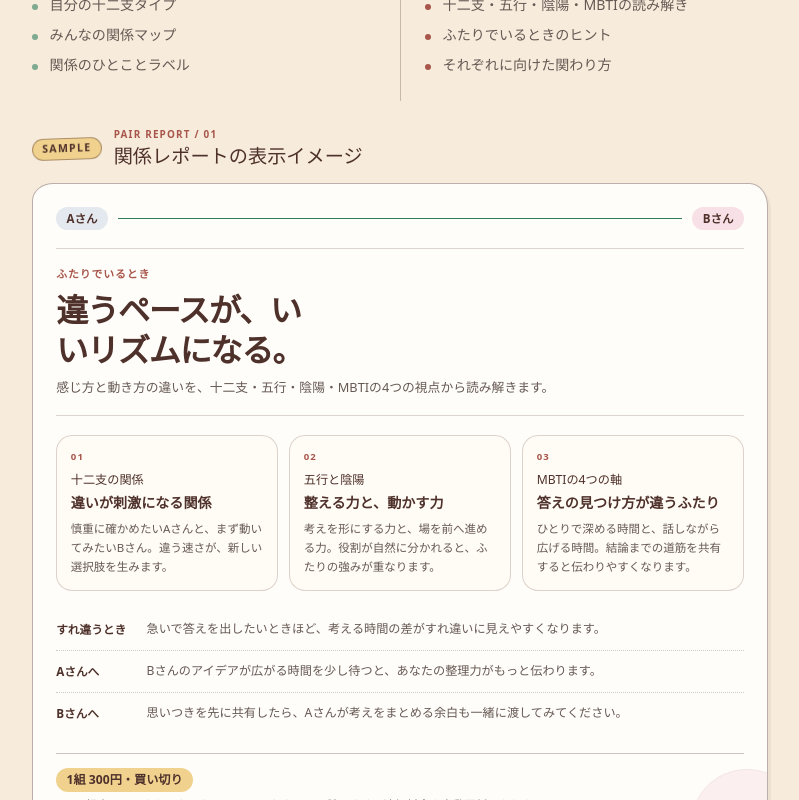
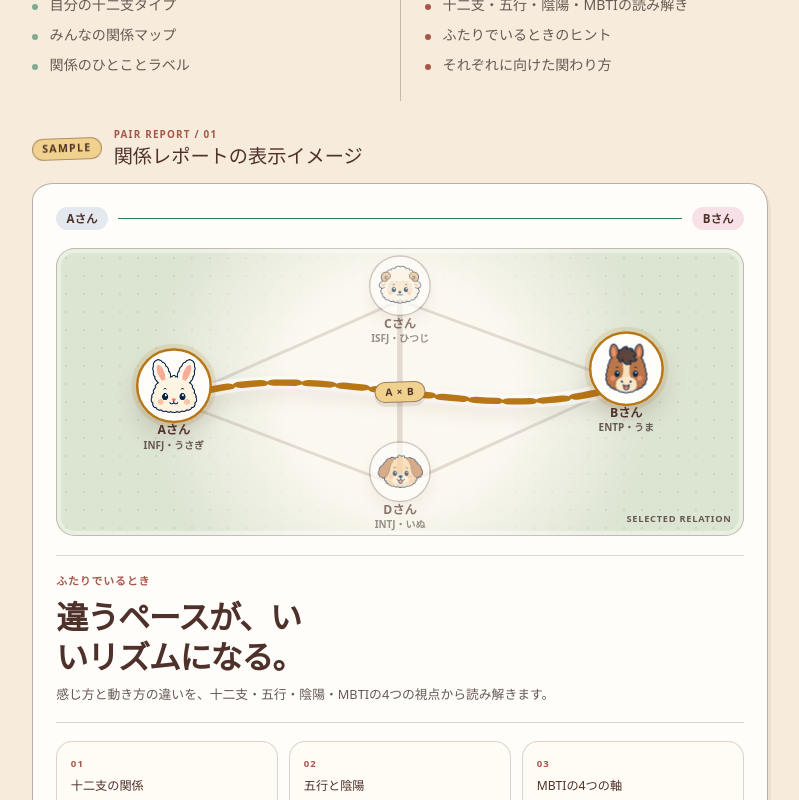
Before and after one commit to mi-hye/mofutype, a Next.js app: page / in a window 1280 px wide. Shown: the part 2000-2800 px from the top of the page, without its empty margins (240-1039 px from the left). Built offline with nearby package versions, Linux system fonts and the light colour scheme; no server answers.

Commit message:
feat: make relationship graph the report centerpiece

```diff
--- a/src/app/page.tsx
+++ b/src/app/page.tsx
@@ -3,6 +3,7 @@ import Image from "next/image";
 import { ButtonLink } from "@/components/ui/button";
 import { Capsule } from "@/components/ui/capsule";
 import { LandingRelationshipPreview } from "@/features/landing/landing-relationship-preview";
+import { ReportSampleGraph } from "@/features/landing/report-sample-graph";
 
 export default function Home() {
   return (
@@ -149,6 +150,8 @@ export default function Home() {
                 <span>Bさん</span>
               </div>
 
+              <ReportSampleGraph />
+
               <div className="report-preview__lead">
                 <span>ふたりでいるとき</span>
                 <strong>違うペースが、いいリズムになる。</strong>
--- /dev/null
+++ b/src/features/landing/report-sample-graph.module.css
@@ -0,0 +1,135 @@
+.graph {
+  position: relative;
+  min-height: 18rem;
+  overflow: hidden;
+  border: 1px solid rgb(var(--ink-rgb) / 22%);
+  border-radius: 1.15rem;
+  background:
+    radial-gradient(circle at 50% 50%, rgb(var(--paper-rgb) / 92%) 0 30%, transparent 68%),
+    radial-gradient(circle, rgb(var(--ink-rgb) / 9%) 1px, transparent 1.5px),
+    var(--surface-mint);
+  background-size: auto, 18px 18px, auto;
+  box-shadow: inset 0 0 0 4px rgb(255 255 255 / 38%);
+  isolation: isolate;
+}
+
+.lines {
+  position: absolute;
+  inset: 0;
+  width: 100%;
+  height: 100%;
+  overflow: visible;
+}
+
+.lineSoft {
+  fill: none;
+  stroke: rgb(var(--ink-rgb) / 15%);
+  stroke-linecap: round;
+  stroke-width: 0.8;
+}
+
+.lineActiveGlow,
+.lineActive {
+  fill: none;
+  stroke-linecap: round;
+}
+
+.lineActiveGlow {
+  stroke: rgb(255 255 255 / 78%);
+  stroke-width: 4.5;
+}
+
+.lineActive {
+  stroke: var(--relationship-warm);
+  stroke-dasharray: 3 2;
+  stroke-width: 2.2;
+  animation: line-flow 2.4s linear infinite;
+  filter: drop-shadow(0 3px 3px rgb(var(--ink-rgb) / 18%));
+}
+
+.node {
+  position: absolute;
+  z-index: 2;
+  display: grid;
+  width: 5.2rem;
+  justify-items: center;
+  gap: 0.12rem;
+  color: var(--ink);
+  text-align: center;
+  transform: translate(-50%, -50%);
+}
+
+.node[data-node="a"] { top: 53%; left: 17%; }
+.node[data-node="b"] { top: 47%; left: 83%; }
+.node[data-node="c"] { top: 18%; left: 50%; opacity: 0.66; }
+.node[data-node="d"] { top: 83%; left: 50%; opacity: 0.66; }
+
+.avatar {
+  display: grid;
+  width: 3.65rem;
+  height: 3.65rem;
+  place-items: center;
+  overflow: hidden;
+  border: 3px solid var(--surface-elevated);
+  border-radius: 50%;
+  background: var(--surface-elevated);
+  box-shadow: 0 0 0 1.5px rgb(var(--ink-rgb) / 34%), 0 8px 18px rgb(var(--ink-rgb) / 12%);
+}
+
+.node[data-selected="true"] .avatar {
+  width: 4.4rem;
+  height: 4.4rem;
+  box-shadow:
+    0 0 0 2.5px var(--relationship-warm),
+    0 0 0 7px rgb(184 119 22 / 14%),
+    0 13px 24px rgb(var(--ink-rgb) / 20%);
+}
+
+.avatar img { width: 100%; height: 100%; object-fit: cover; }
+.node strong { max-width: 100%; font-size: 0.76rem; line-height: 1.2; }
+.node small { max-width: 100%; color: var(--text-muted); font-size: 0.62rem; font-weight: 700; line-height: 1.2; }
+
+.pairBadge {
+  position: absolute;
+  top: 50%;
+  left: 50%;
+  z-index: 3;
+  border: 1.5px solid rgb(var(--ink-rgb) / 52%);
+  border-radius: 999px;
+  padding: 0.28rem 0.62rem;
+  background: var(--butter);
+  box-shadow: 0 4px 0 rgb(var(--ink-rgb) / 10%);
+  color: var(--ink);
+  font-size: 0.64rem;
+  font-weight: 850;
+  letter-spacing: 0.08em;
+  line-height: 1;
+  transform: translate(-50%, -50%) rotate(-2deg);
+}
+
+.caption {
+  position: absolute;
+  right: 0.7rem;
+  bottom: 0.55rem;
+  margin: 0;
+  color: var(--text-muted);
+  font-size: 0.58rem;
+  font-weight: 750;
+  letter-spacing: 0.08em;
+}
+
+@keyframes line-flow {
+  to { stroke-dashoffset: -10; }
+}
+
+@media (max-width: 30rem) {
+  .graph { min-height: 16.5rem; }
+  .node { width: 4.6rem; }
+  .node[data-node="a"] { left: 18%; }
+  .node[data-node="b"] { left: 82%; }
+  .node[data-selected="true"] .avatar { width: 3.9rem; height: 3.9rem; }
+}
+
+@media (prefers-reduced-motion: reduce) {
+  .lineActive { animation: none; }
+}
--- /dev/null
+++ b/src/features/landing/report-sample-graph.tsx
@@ -0,0 +1,42 @@
+import Image from "next/image";
+
+import styles from "./report-sample-graph.module.css";
+
+const NODES = [
+  { id: "a", name: "Aさん", profile: "INFJ・うさぎ", image: "/zodiac/rabbit.png", selected: true },
+  { id: "b", name: "Bさん", profile: "ENTP・うま", image: "/zodiac/horse.png", selected: true },
+  { id: "c", name: "Cさん", profile: "ISFJ・ひつじ", image: "/zodiac/sheep.png", selected: false },
+  { id: "d", name: "Dさん", profile: "INTJ・いぬ", image: "/zodiac/dog.png", selected: false },
+] as const;
+
+export function ReportSampleGraph() {
+  return (
+    <figure className={styles.graph} aria-label="AさんとBさんのサンプル">
+      <svg className={styles.lines} viewBox="0 0 100 100" preserveAspectRatio="none" aria-hidden="true">
+        <path className={styles.lineSoft} d="M17 53 L50 18 L83 47" />
+        <path className={styles.lineSoft} d="M17 53 L50 83 L83 47" />
+        <path className={styles.lineSoft} d="M50 18 L50 83" />
+        <path className={styles.lineActiveGlow} d="M17 53 C38 34 62 66 83 47" />
+        <path className={styles.lineActive} d="M17 53 C38 34 62 66 83 47" />
+      </svg>
+
+      {NODES.map((node) => (
+        <div
+          className={styles.node}
+          data-node={node.id}
+          data-selected={node.selected ? "true" : "false"}
+          key={node.id}
+        >
+          <span className={styles.avatar}>
+            <Image src={node.image} alt="" width={88} height={88} />
+          </span>
+          <strong>{node.name}</strong>
+          <small>{node.profile}</small>
+        </div>
+      ))}
+
+      <span className={styles.pairBadge}>A × B</span>
+      <figcaption className={styles.caption}>SELECTED RELATION</figcaption>
+    </figure>
+  );
+}
```
Also changed, not shown: 2 other files (tests, documents, lock files or other folders).
